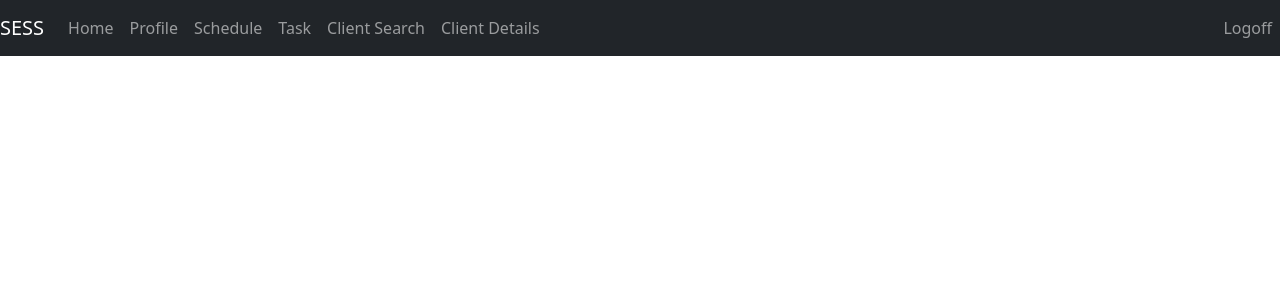
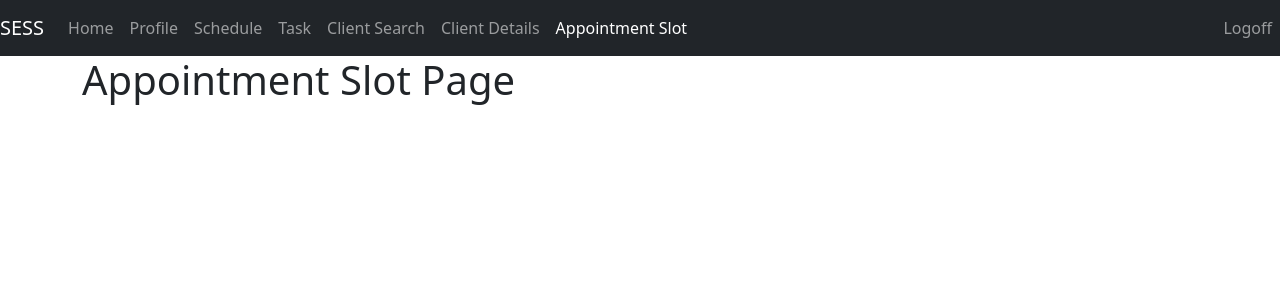
Before and after one commit to samandela2/sess-frontend, a React (Vite) app: page /appointment-slot in a window 1280 px wide. Shown: the top 300 px of the page. Built offline with nearby package versions, Linux system fonts and the light colour scheme.

Commit message:
New link for Appt slot

```diff
--- a/src/App.tsx
+++ b/src/App.tsx
@@ -14,6 +14,7 @@ import Logoff from "./components/Auth_Component/Logoff";
 import React from "react";
 import ClientDetailPage from "./pages/Client/ClientDetailPage";
 import TaskDetailPage from "./pages/Task/TaskDetailPage";
+import AppointmentSlotPage from "./pages/AppointmentSlotPage";
 
 function App() {
   return (
@@ -27,6 +28,7 @@ function App() {
           <Route path="/task" element={<TaskDetailPage />} />
           <Route path="/client-search" element={<ClientSearchPage />} />
           <Route path="/client-details" element={<ClientDetailPage />} />
+          <Route path="/appointment-slot" element={<AppointmentSlotPage />} />
           <Route path="/logoff" element={<Logoff />} />
           <Route path="/" element={<Navigate replace to="/login" />} />
         </Routes>
--- a/src/components/Navbar.tsx
+++ b/src/components/Navbar.tsx
@@ -29,6 +29,9 @@ const NavigationBar = () => {
           <LinkContainer to="/client-details">
             <Nav.Link>Client Details</Nav.Link>
           </LinkContainer>
+          <LinkContainer to="/appointment-slot">
+            <Nav.Link>Appointment Slot </Nav.Link>
+          </LinkContainer>
         </Nav>
 
         <Nav>
--- /dev/null
+++ b/src/pages/AppointmentSlotPage.tsx
@@ -0,0 +1,12 @@
+import React from "react";
+
+const AppointmentSlotPage: React.FC = () => {
+  return (
+    <div>
+      <h1>Appointment Slot Page</h1>
+      {/* Add your code here */}
+    </div>
+  );
+};
+
+export default AppointmentSlotPage;
```
